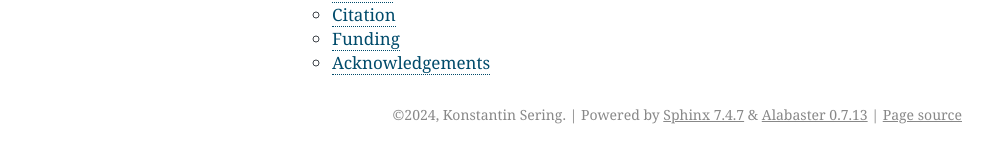
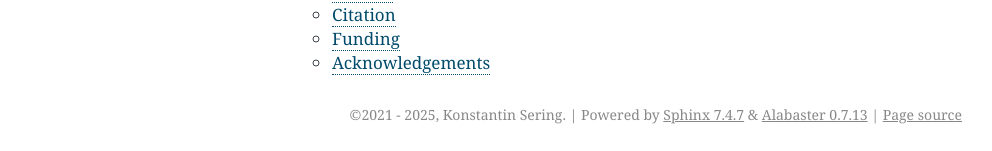
Before and after one commit to quantling/articubench, a Sphinx documentation site: the page built from docs/source/index.rst, in a window 1280 px wide. Shown: the part 1135-1286 px from the top of the page, without its empty margins (148-1140 px from the left). Built offline with Sphinx 7.4.7, drawn with Linux system fonts in a browser that asks for light colours.

```diff
--- /dev/null
+++ b/docs/requirements.txt
@@ -0,0 +1,3 @@
+sphinx-rtd-theme>=1.2.0
+numpydoc>=1.5.0
+sphinx-copybutton>=0.5.1
--- a/docs/source/conf.py
+++ b/docs/source/conf.py
@@ -7,9 +7,9 @@
 # https://www.sphinx-doc.org/en/master/usage/configuration.html#project-information
 
 project = "articubench"
-copyright = "2024, Konstantin Sering"
-author = "Konstantin Sering"
-release = "0.0.1"
+copyright = "2021 - 2025, Konstantin Sering"
+author = "Konstantin Sering and André Märtins"
+release = "0.3.0"
 
 # add modules to the path
 import os
--- a/pyproject.toml
+++ b/pyproject.toml
@@ -1,6 +1,6 @@
 [tool.poetry]
 name = "articubench"
-version = "0.3.1"
+version = "0.3.3"
 description = "articubench - An Articulatory Speech Synthesis Benchmark"
 authors = ["Konstantin (Tino) Sering <konstantin.sering@uni-tuebingen.de>",
 	   "André Märtins <andre99dercoole@gmail.com>",
```
Also changed, not shown: .readthedocs.yaml (added).
